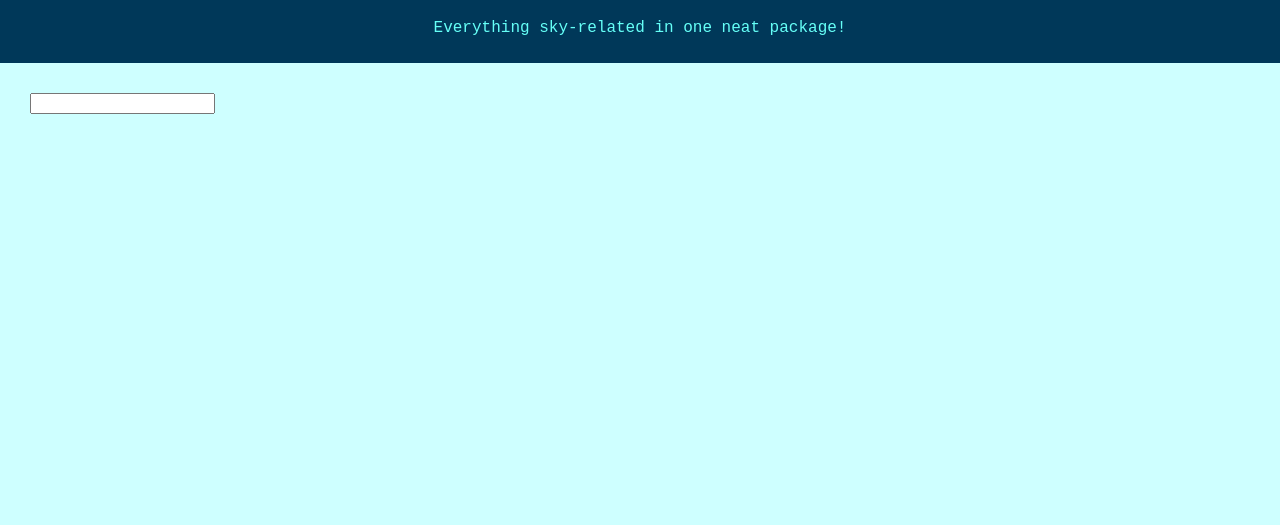
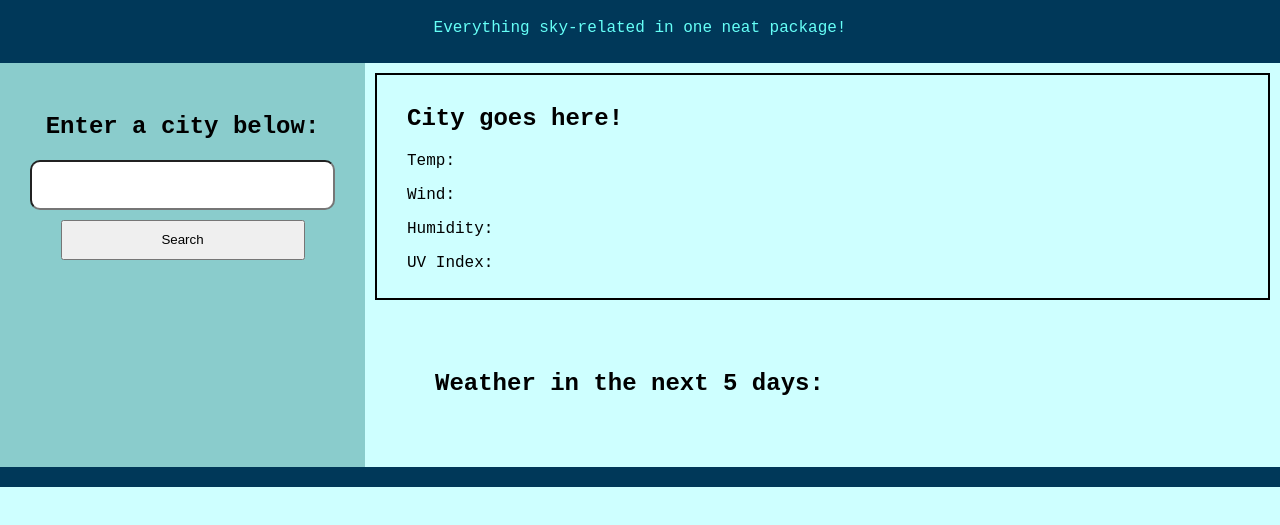
Before and after one commit to Ultrapyre/Weather-Forecaster, a plain HTML site: page index.html in a window 1280 px wide. Shown: the part 71-596 px from the top of the page. Drawn offline with Linux system fonts and the light colour scheme.

Commit message:
Added empty forecast window + prep work for fetch

```diff
--- a/Assets/script.js
+++ b/Assets/script.js
@@ -0,0 +1,21 @@
+//Add the various website bits that make the js file actually act.
+var searchButton = document.getElementById("search-button");
+var searchInput = document.getElementById("search-input");
+
+
+//Triggers the function to fetch the weather when the button's pressed.
+searchButton.addEventListener("click", function(){
+    city = searchInput.value;
+    if (city){
+        weatherFetch(city);
+    }
+    else{
+        console.log("No input detected!");
+    }
+})
+
+function weatherFetch(city){
+    //An API Key, ready for use in server calls. Very unsecure.
+    var APIKey = "95aec1e1c037bd2e0c6e17f3143bda3d";
+    var queryURL = "api.openweathermap.org/data/2.5/weather?q="+city+"&appid="+APIKey;
+}
--- a/Assets/style.css
+++ b/Assets/style.css
@@ -5,14 +5,14 @@
 body{
     background-color: #ceffff;
     margin: 0;
+    font-family:'Courier New', Courier, monospace;
 }
 
-header{
+header,footer{
     background-color: #003859;
     text-align: center;
     width: 100%;
     color: #65fff7;
-    font-family:'Courier New', Courier, monospace;
     padding: 10px;
 }
 
@@ -20,12 +20,44 @@ main{
     display: flex;
     flex-wrap: wrap;
 }
+
+
 .search-bar{
     padding: 30px;
-    border-right: black;
     flex: 1;
+    background-color: #8acccc;
+    display: flex;
+    align-items: center;
+    flex-direction: column;
+}
+
+#search-input{
+    height: 50px;
+    width: 100%;
+    border-radius: 10px;
+    margin-bottom: 10px;
+}
+
+#search-button{
+    height: 40px;
+    width: 80%;
 }
 
 .forecast{
     flex: 3;
 }
+
+#forecast-today{
+    border: 2px solid black;
+    margin: 10px;
+    padding: 10px 30px;
+}
+
+.forecast-nextweek{
+    margin: 10px;
+    padding: 10px;
+}
+
+.forecast-nextweek h2{
+    margin: 50px;
+}
--- a/index.html
+++ b/index.html
@@ -12,12 +12,26 @@
     </header>
     <main>
         <aside class = "search-bar">
-            <input type="text">
+            <h2>Enter a city below:</h2>
+            <input type="text" id="search-input">
+            <button id="search-button">Search</button>
+            <div class = "search-history"></div>
         </aside>
         <section class = "forecast">
-
+            <div id = "forecast-today">
+                <h2>City goes here!</h2>
+                <p>Temp: </p>
+                <p>Wind: </p>
+                <p>Humidity: </p>
+                <p>UV Index: </p>
+            </div>
+            <div class = "forecast-nextweek">
+                <h2>Weather in the next 5 days:</h2>
+                <div id="forecasts"></div>
+            </div>
         </section>
     </main>
+    <footer></footer>
     <script type="text/javascript" src="./Assets/script.js"></script>
   </body>
 </html>
```
